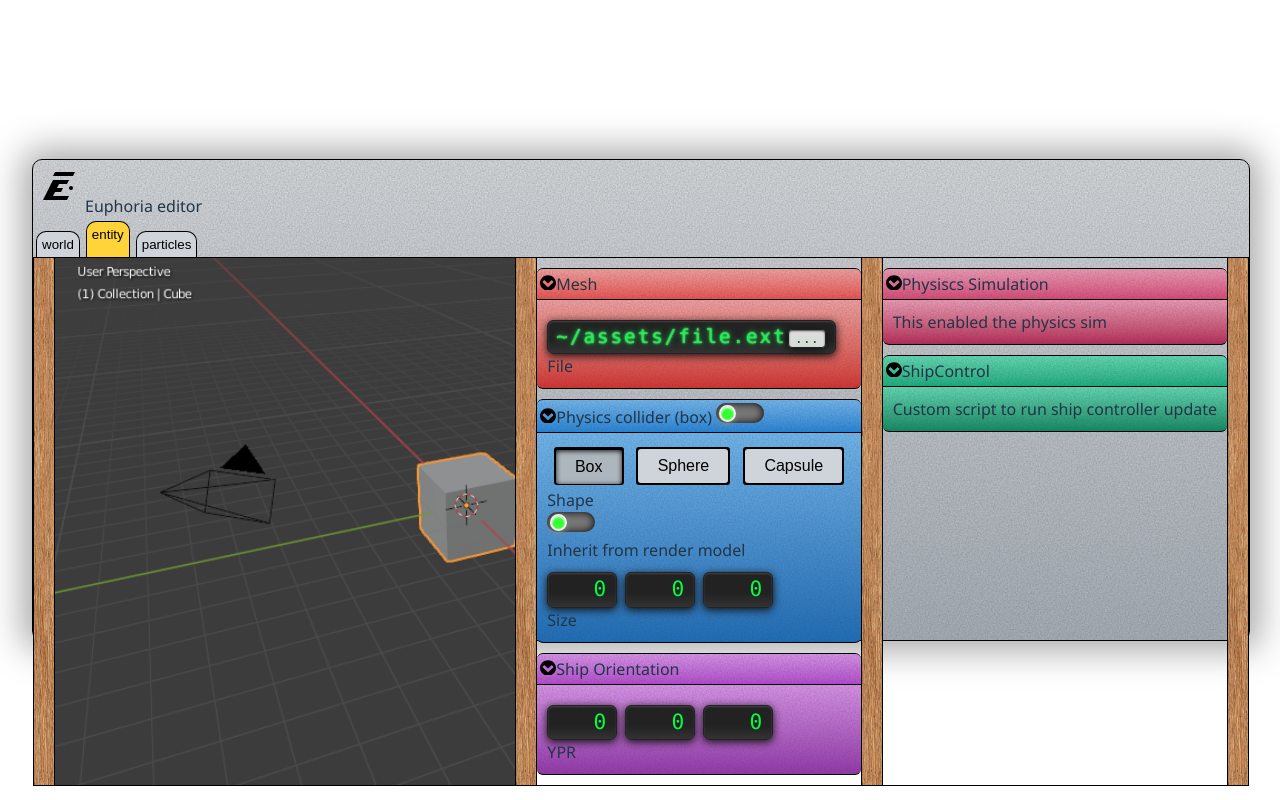
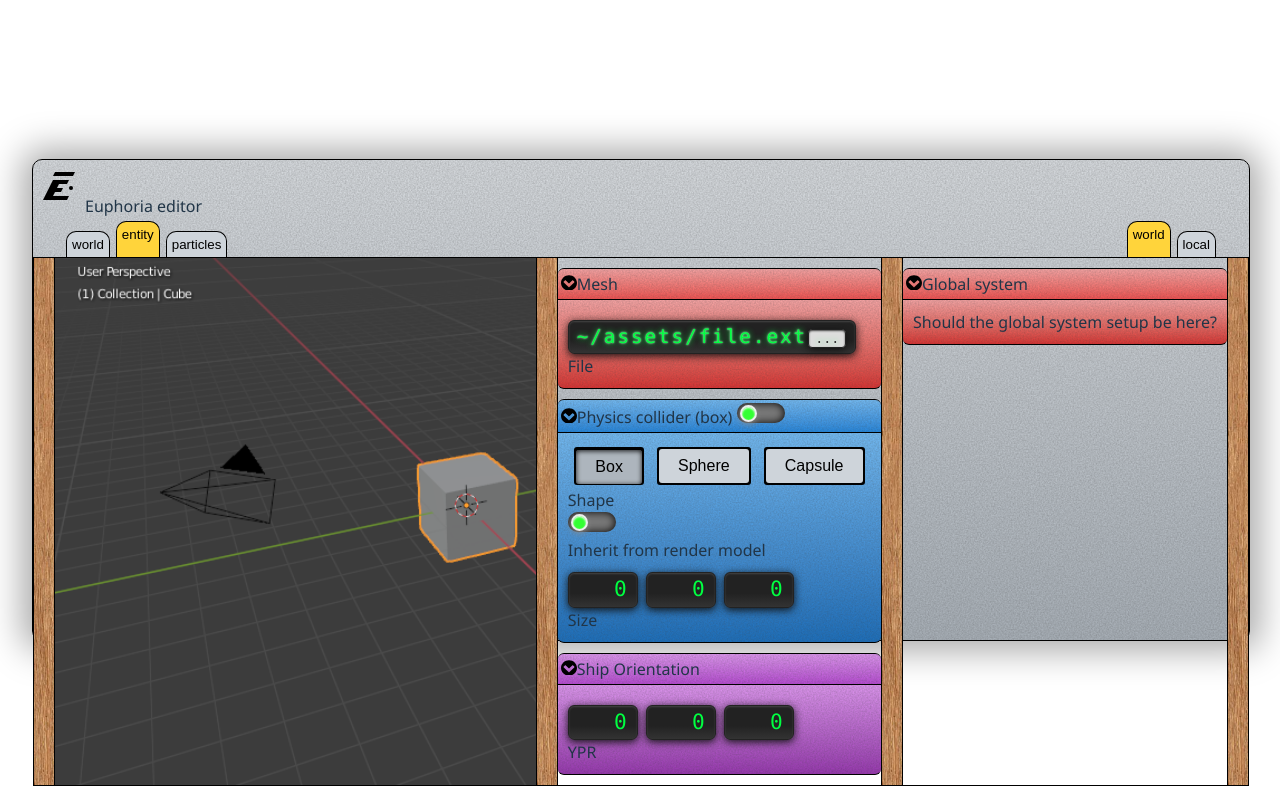
Before and after one commit to madeso/skeumorphix, a React (Vite) app: page / in a window 1280 px wide. Built offline with nearby package versions, Linux system fonts and the light colour scheme.

Commit message:
Add global/local system setup

```diff
--- a/src/App.css
+++ b/src/App.css
@@ -145,14 +145,20 @@
   grid-template-rows: auto auto 1fr;
 }
 
-title-bar {
+.title-bar {
   margin: 0;
   padding: 0;
 }
 
-tab-bar {
+.tab-bar {
   margin: 0;
   padding: 0;
+  padding-left: 30px;
+}
+
+.tab-bar .tab-right {
+  float: right;
+  padding-right: 30px
 }
 
 .tab {
--- a/src/App.tsx
+++ b/src/App.tsx
@@ -263,9 +263,7 @@ const ShipControl = () => <Component color={"teal"} title={
   Custom script to run ship controller update
 </Component>
 
-type TabName = "world" | "entity" | "particles";
-
-const EdTab = (props: {name: TabName, tab: TabName, setTab: (t: TabName) => void}) => {
+function EdTab<TabName extends React.ReactNode>(props: {name: TabName, tab: TabName, setTab: (t: TabName) => void}){
   const sel = props.name === props.tab;
   const bg: ColorName = sel ? "yellow" : "gray";
   return <button className={`tab ${sel ? 'selected' : 'not-selected'}`} onClick={() => props.setTab(props.name)} style={{
@@ -329,8 +327,11 @@ const ListerPanel = () => {
   </>;
 }
 
+type TabName = "world" | "entity" | "particles";
+type SecTabName = "world" | "local";
 function App() {
   const [tab, setTab] = React.useState<TabName>("entity");
+  const [secTab, setSecTab] = React.useState<SecTabName>("world");
   return (
     <>
       <Editor>
@@ -342,6 +343,11 @@ function App() {
           <EdTab tab={tab} setTab={setTab} name='world' />
           <EdTab tab={tab} setTab={setTab} name='entity' />
           <EdTab tab={tab} setTab={setTab} name='particles' />
+
+          {tab === 'entity' && <div className='tab-right'>
+            <EdTab tab={secTab} setTab={setSecTab} name='world' />
+            <EdTab tab={secTab} setTab={setSecTab} name='local' />
+          </div>}
         </TabBar>
 
 
@@ -365,8 +371,15 @@ function App() {
         {tab === 'entity' &&
         <EditorBody fractions={[1, -1, -1]}>
           <List col={2}>
-            <EnablePhysicsSystem />
-            <ShipControl />
+            {secTab === 'local' && <>
+              <EnablePhysicsSystem />
+              <ShipControl />
+            </>}
+            {secTab === 'world' && <>
+              <Component color='red' title='Global system'>
+                Should the global system setup be here?
+              </Component>
+            </>}
           </List>
           <List col={1}>
             <RenderModel />
```
